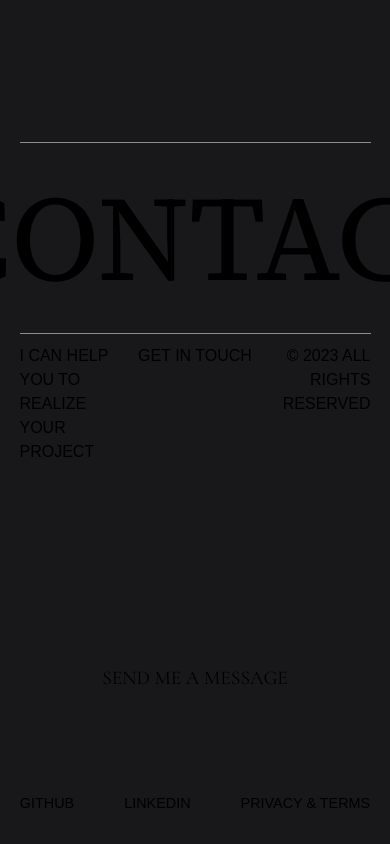
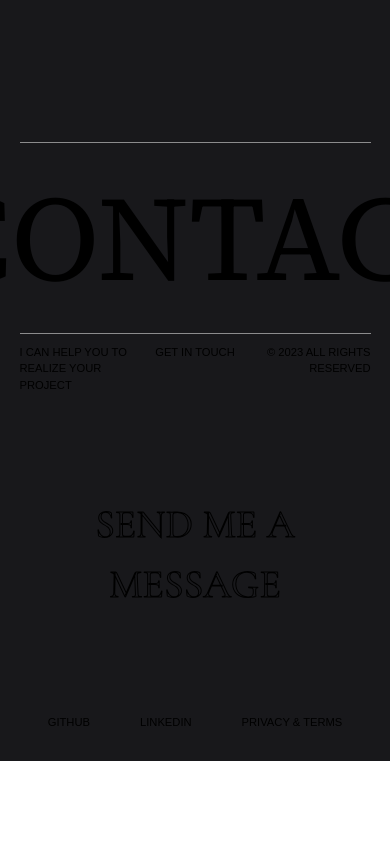
Before and after one commit to enzo-mourany/portfolio-v2, a Next.js app: page / in a window 390 px wide. Shown: the part 3637-4481 px from the top of the page. After the commit the page ends 4398 px from the top, so only its background shows below. Built offline with nearby package versions, Linux system fonts and the light colour scheme.

Commit message:
fix: responsive

```diff
--- a/styles/Contact.module.scss
+++ b/styles/Contact.module.scss
@@ -1,5 +1,6 @@
 @import url('https://fonts.googleapis.com/css2?family=Source+Serif+4:opsz,wght@8..60,200;8..60,300;8..60,400;8..60,500;8..60,600;8..60,700&display=swap');
 @import url('https://fonts.googleapis.com/css2?family=Cormorant+Garamond:wght@300;400;500;600;700&display=swap');
+@import './responsive.scss';
 
 .contact {
     display: flex;
@@ -14,12 +15,18 @@
         justify-content: space-between;
         width: 100%;
         margin-bottom: 200px;
+        @include tablet {
+            margin-bottom: 100px;
+        }
         .text_box {
             display: flex;
             width: 200px;
             justify-content: center;
             p {
                 text-transform: uppercase;
+                @include tablet {
+                    font-size: 0.7rem;
+                }
             }
             &:nth-of-type(3) {
                 p {
@@ -29,14 +36,23 @@
         }
     }
     .email {
-        width: 70%;
+        width: 75%;
         text-align: center;
         margin-bottom: 100px;
         overflow-wrap: break-word;
         a {
             text-transform: uppercase;
-            font-size: 5vw;
+            font-size: 6vw;
             font-family: 'Cormorant Garamond', serif;
+            -webkit-text-fill-color: transparent;
+            -webkit-text-stroke: 1px;
+            transition: all .2s ease-in-out;
+            @include tablet {
+                font-size: 2.5rem;
+            }
+        }
+        a:hover {
+            -webkit-text-fill-color: #fff;
         }
     }
     .links {
@@ -49,6 +65,9 @@
             text-transform: uppercase;
             font-size: 0.9rem;
             position: relative;
+            @include tablet {
+                font-size: 0.7rem;
+            }
         }
         a::before {
             content: '';
@@ -62,11 +81,11 @@
             transform-origin: right;
             transform: scaleX(0);
             transition: transform .3s ease-in-out;
-          }
+        }
 
-          a:hover::before {
+        a:hover::before {
             transform-origin: left;
             transform: scaleX(1);
-          }
+        }
     }
 }
```
